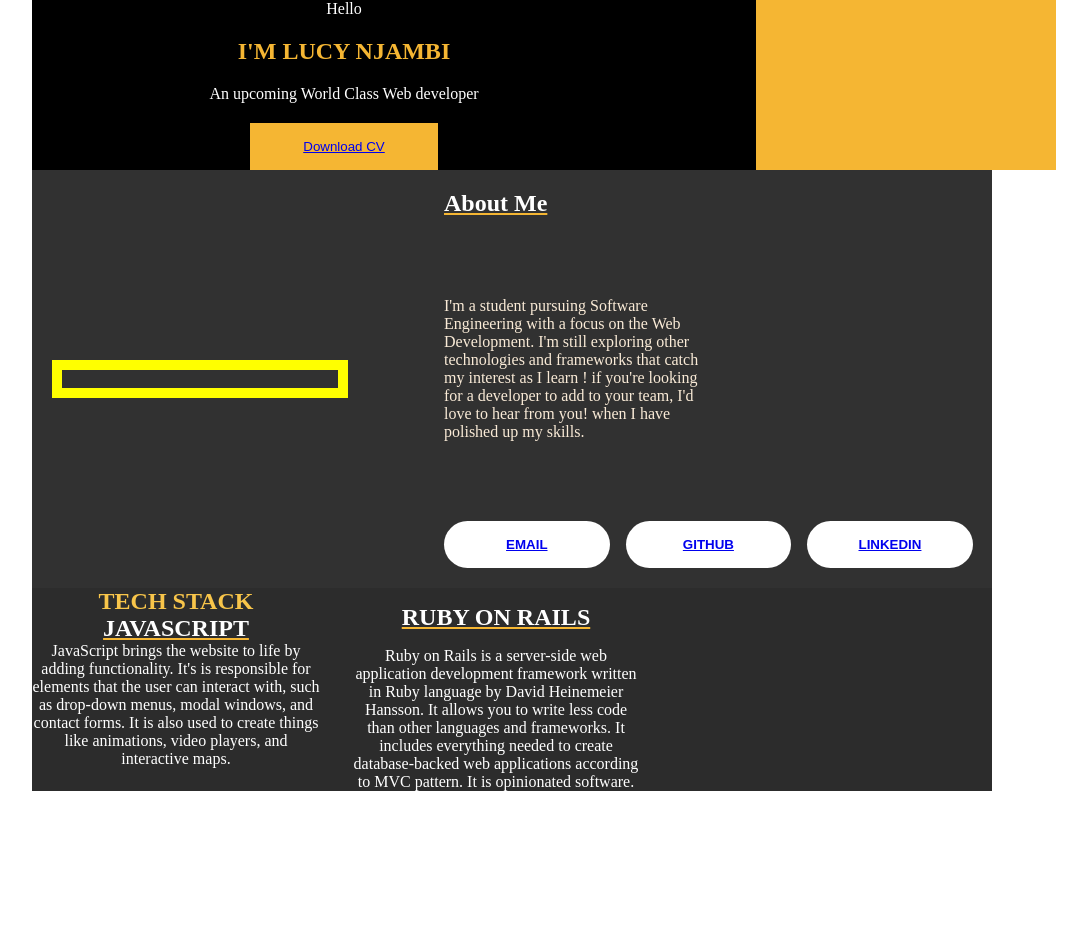
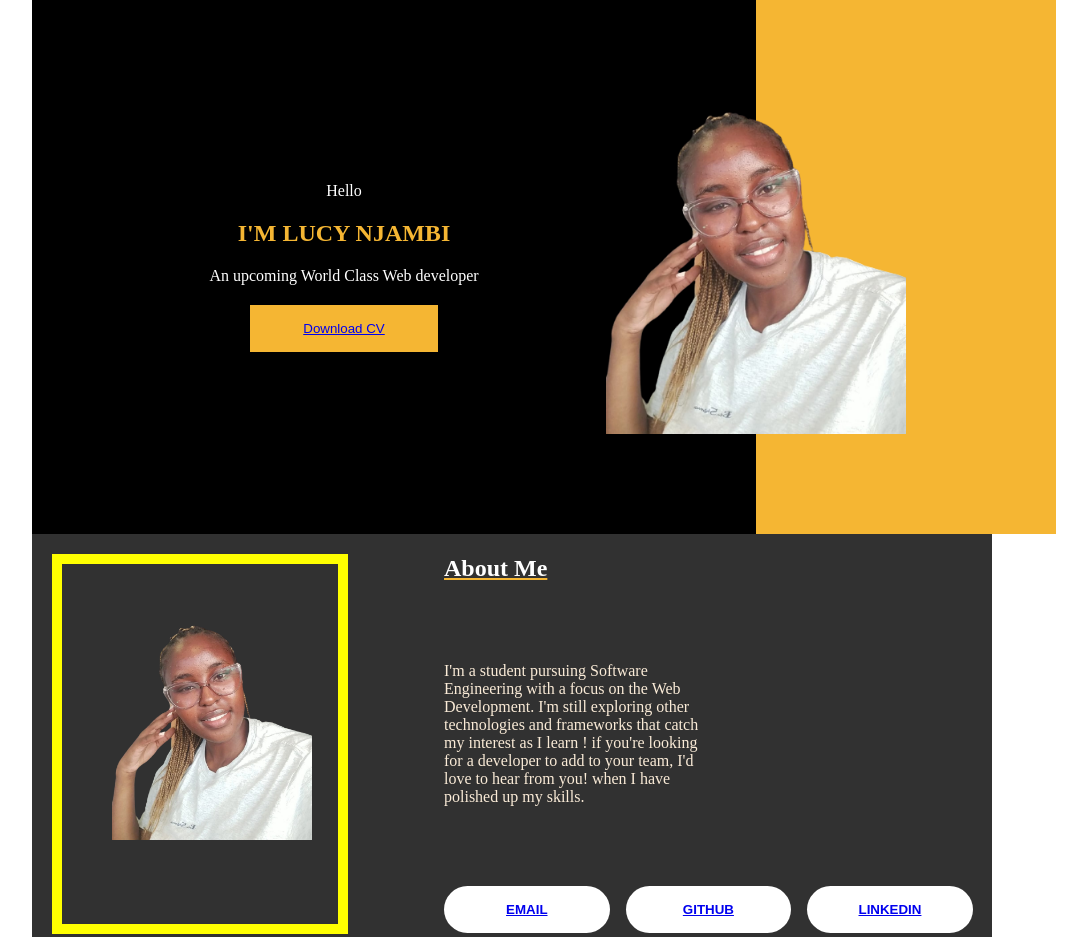
Before and after one commit to njambi-muhoro/my-portfolio, a plain HTML site: page index.html in a window 1280 px wide. Shown: the top 937 px of the page, without its empty margins (128-1215 px from the left). Before the commit the page ends 800 px from the top, so only its background shows below. Drawn offline with Linux system fonts and the light colour scheme; the site is published under a folder, as on GitHub Pages, so addresses that start at the root find nothing.

Commit message:
change in imag

```diff
--- a/index.html
+++ b/index.html
@@ -29,13 +29,13 @@
                         CV</a></button>
             </div>
             <div id="pic">
-                <img class="my-picture" src="/Images/picture.png" alt="">
+                <img class="my-picture" src="./Images/picture.png" alt="">
             </div>
 
         </div>
         <div class="about">
             <div id="myPic">
-                <img class="my-pic" src="/Images/picture.png" alt="">
+                <img class="my-pic" src="./Images/picture.png" alt="">
             </div>
             <div id="aboutme">
                 <h2 class="me">
```
